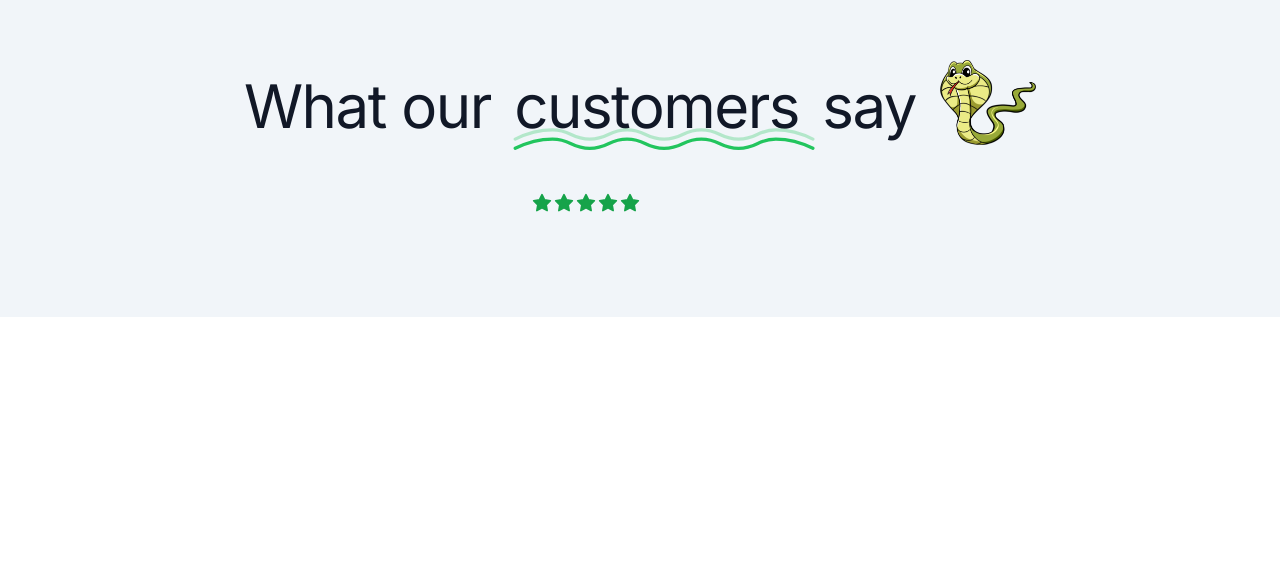
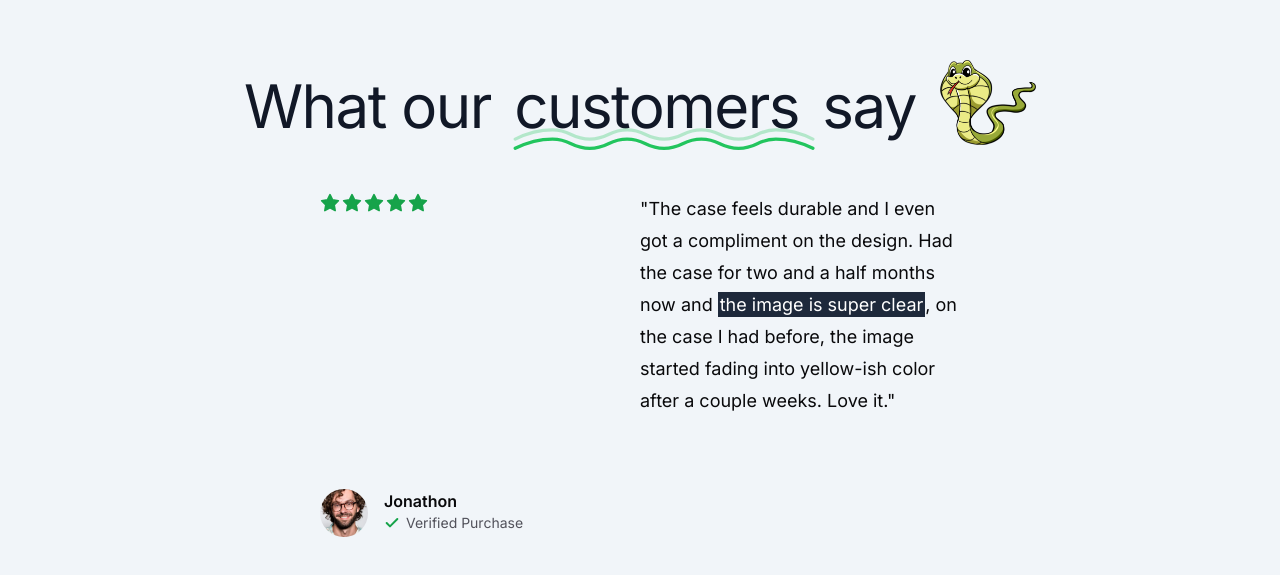
Before and after one commit to K-Othman/casecobra, a Next.js app: page / in a window 1280 px wide. Shown: the part 1275-1850 px from the top of the page. Before the commit the page ends 1592 px from the top, so only its background shows below. Built offline with nearby package versions, Linux system fonts and the light colour scheme; no server answers.

Commit message:
workingon testmonils section

```diff
--- a/src/app/page.tsx
+++ b/src/app/page.tsx
@@ -131,6 +131,31 @@
               <Star className="h-5 w-5 text-green-600 fill-green-600" />
               <Star className="h-5 w-5 text-green-600 fill-green-600" />
             </div>
+            <div className="text-lg leading-8">
+              <p>
+                &quot;The case feels durable and I even got a compliment on the
+                design. Had the case for two and a half months now and{" "}
+                <span className="p-0.5 bg-slate-800 text-white">
+                  the image is super clear
+                </span>
+                , on the case I had before, the image started fading into
+                yellow-ish color after a couple weeks. Love it.&quot;
+              </p>
+            </div>
+            <div className="flex gap-4 mt-2">
+              <img
+                className="rounded-full h-12 w-12 object-cover"
+                src="/users/user-1.png"
+                alt="user"
+              />
+              <div className="flex flex-col">
+                <p className="font-semibold">Jonathon</p>
+                <div className="flex gap-1.5 items-center text-zinc-600">
+                  <Check className="h-4 w-4 stroke-[3px] text-green-600" />
+                  <p className="text-sm">Verified Purchase</p>
+                </div>
+              </div>
+            </div>
           </div>
         </MaxWidthWrapper>
       </section>
```
